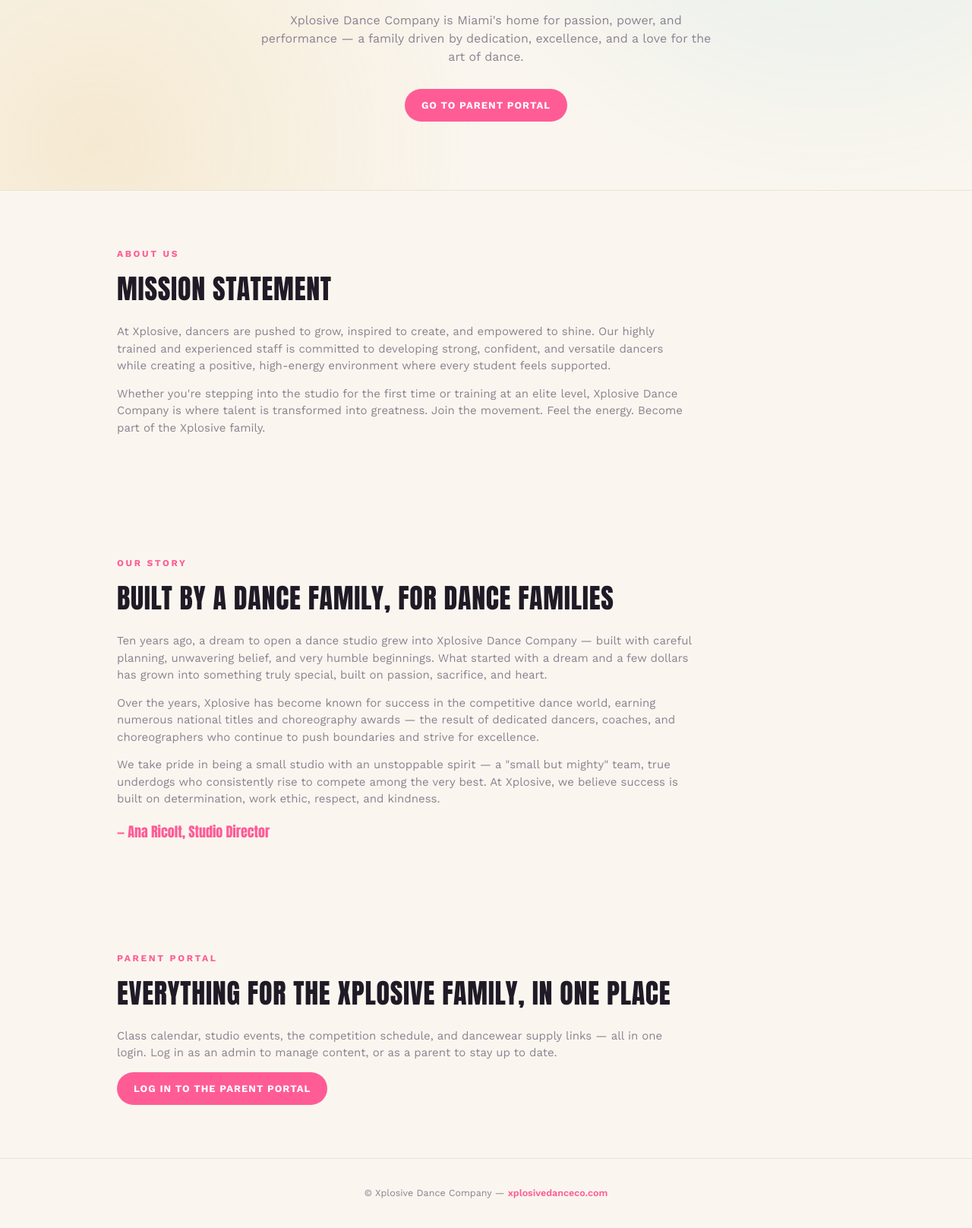
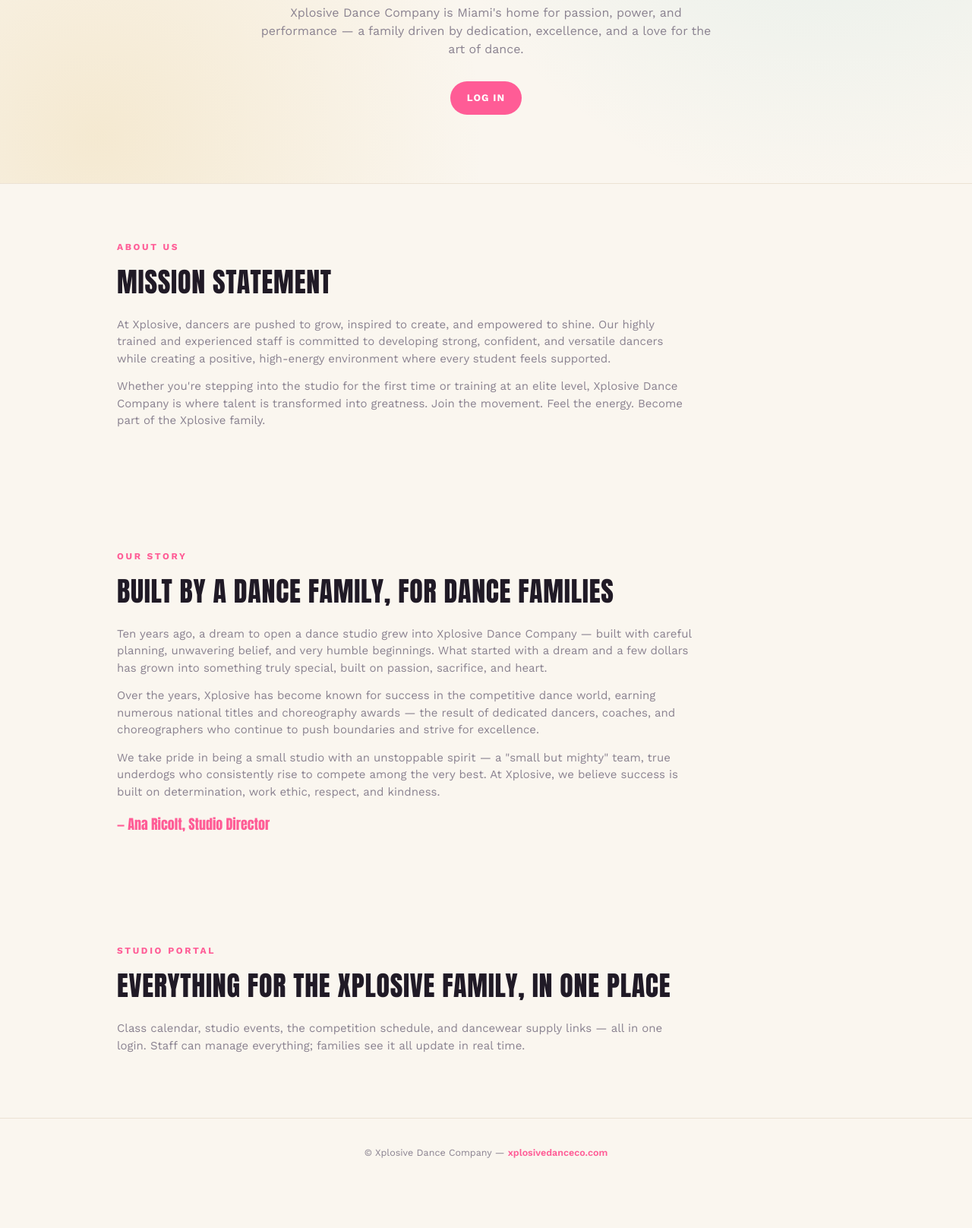
Before and after one commit to sanchezlenza/xplosive-portal, a website: page public/index.html in a window 1280 px wide. Shown: the part 438-2054 px from the top of the page at 76% size. After the commit the page ends 2001 px from the top, so only its background shows below. Drawn offline with nearby package versions, Linux system fonts and the light colour scheme.

Commit message:
Add files via upload

```diff
--- a/public/index.html
+++ b/public/index.html
@@ -9,14 +9,13 @@
 <body>
   <nav class="landing-nav">
     <div class="brand"><img src="/images/logo.png" alt="Xplosive Dance Company" class="brand-logo"></div>
-    <a class="btn btn-primary" href="/login.html">Parent Login</a>
   </nav>
 
   <section class="landing-hero">
     <span class="eyebrow">Miami's Home for Passion, Power & Performance</span>
     <h1>More than a studio.<br>We're a <em>family</em>.</h1>
     <p class="lead">Xplosive Dance Company is Miami's home for passion, power, and performance — a family driven by dedication, excellence, and a love for the art of dance.</p>
-    <a class="btn btn-primary" href="/login.html">Go to Parent Portal</a>
+    <a class="btn btn-primary" href="/login.html">Log In</a>
   </section>
 
   <section class="landing-section">
@@ -36,10 +35,9 @@
   </section>
 
   <section class="landing-section">
-    <span class="eyebrow">Parent Portal</span>
+    <span class="eyebrow">Studio Portal</span>
     <h2>Everything for the Xplosive Family, In One Place</h2>
-    <p>Class calendar, studio events, the competition schedule, and dancewear supply links — all in one login. Log in as an admin to manage content, or as a parent to stay up to date.</p>
-    <a class="btn btn-primary" href="/login.html">Log In to the Parent Portal</a>
+    <p>Class calendar, studio events, the competition schedule, and dancewear supply links — all in one login. Staff can manage everything; families see it all update in real time.</p>
   </section>
 
   <footer class="landing-footer">
```
Also changed, not shown: public/login.html (+1 -1 lines).
